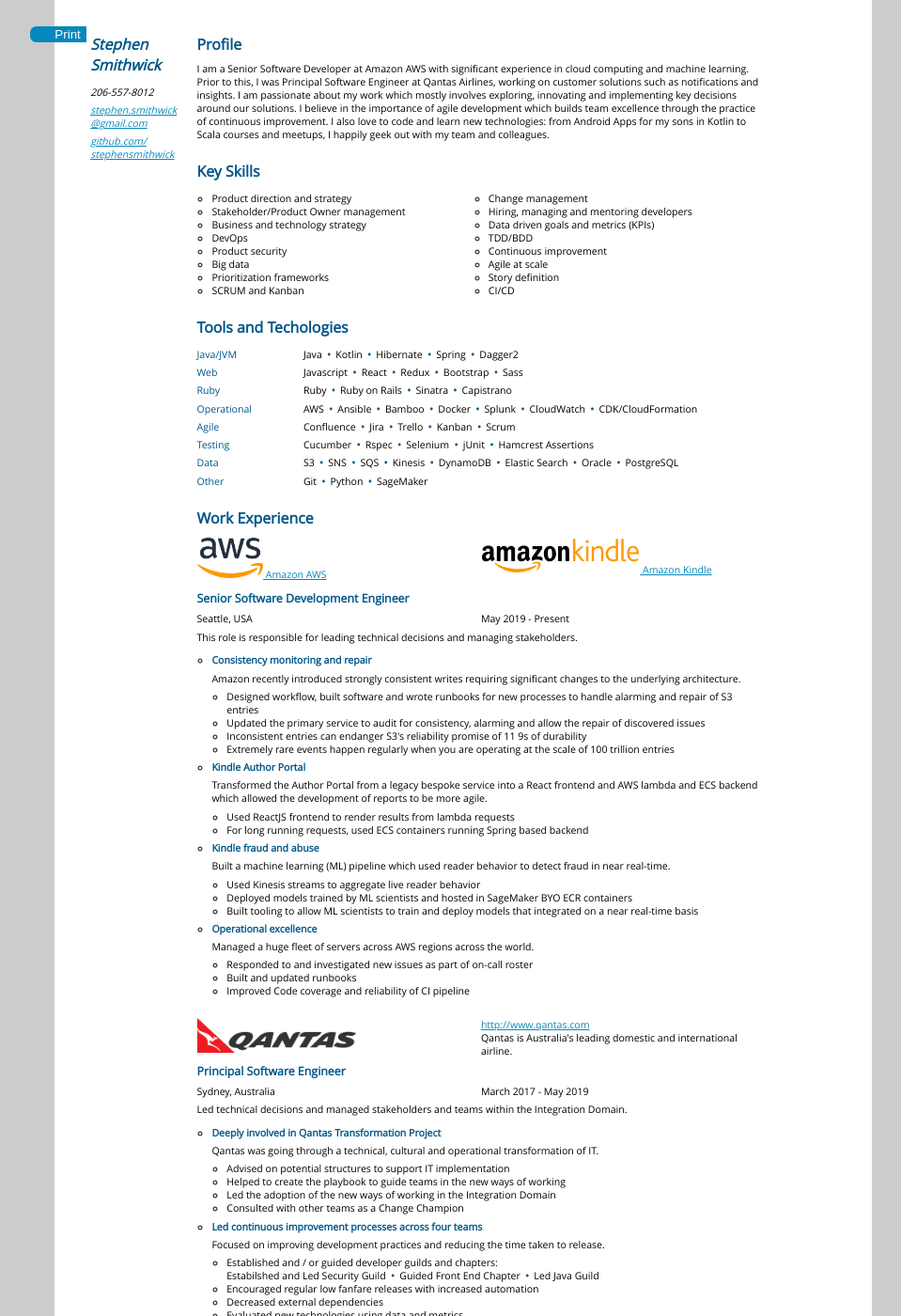
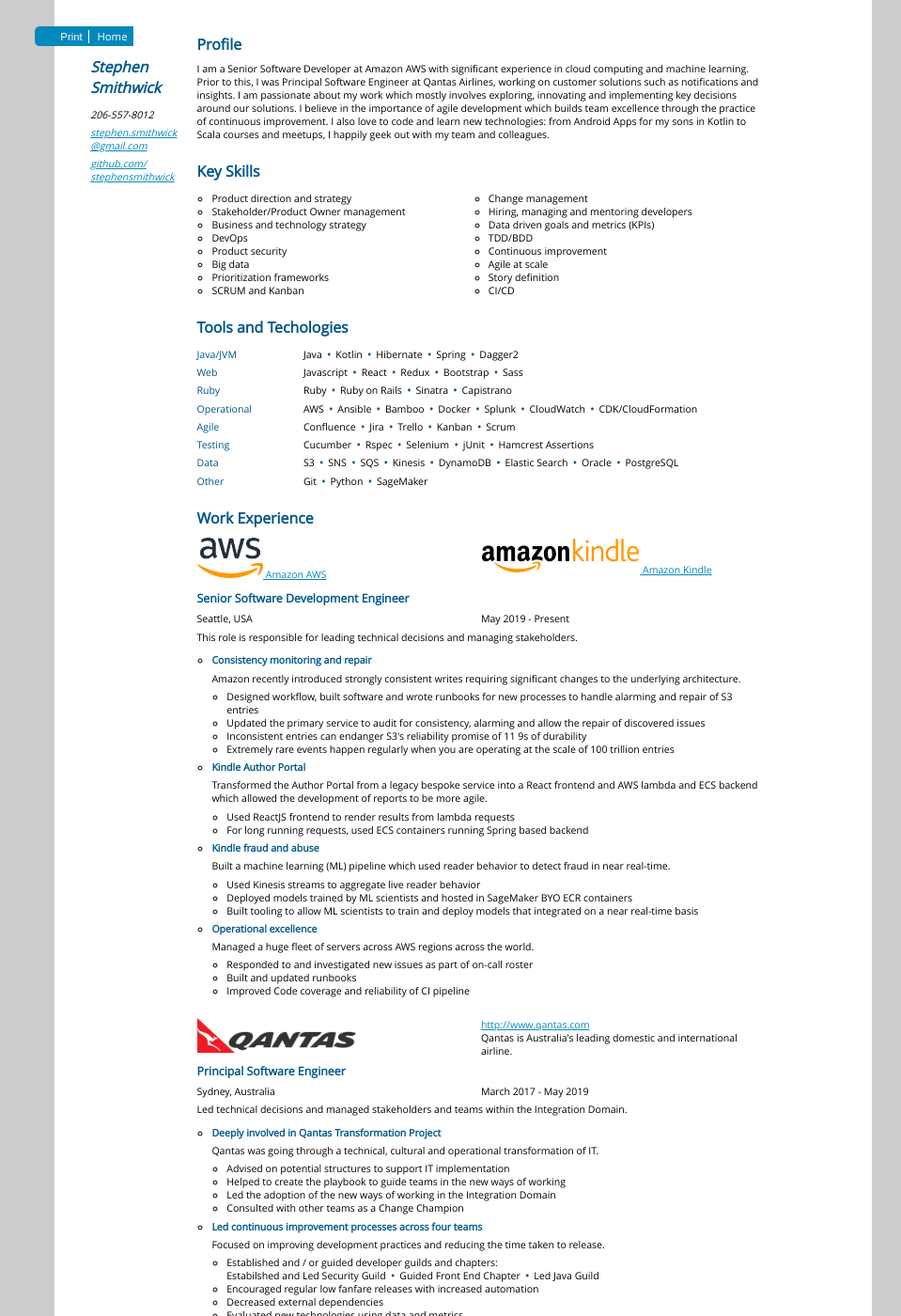
Before and after one commit to StephenSmithwick/StephenSmithwick.github.io, a Jekyll site: the page built from cv.html, in a window 1280 px wide and 1400 px high. Shown: the whole window at 94% size, without its empty margins (147-1106 px from the left). Built offline with Jekyll 4.4.1, drawn with Linux system fonts in a browser that asks for light colours.

Commit message:
Analytics to know if we are receiving any traffic, navigation tweaks including a link back to home from the resume nav ribbon

```diff
--- a/_includes/head.html
+++ b/_includes/head.html
@@ -8,4 +8,8 @@
 
     <link rel="stylesheet" href="{{ "/css/main.css" | prepend: site.baseurl }}">
     <link rel="canonical" href="{{ page.url | replace:'index.html','' | prepend: site.baseurl | prepend: site.url }}">
+
+    {% if site.google_analytics and jekyll.environment == 'production' %}
+        {% include analytics.html %}
+    {% endif %}
 </head>
--- a/css/cv.scss
+++ b/css/cv.scss
@@ -5,6 +5,7 @@
 @import url(fonts/open_sans.css);
 
 $dark-blue: #00578A;
+$darker-blue: darken($dark-blue, 25%);
 $mid-blue: #0588BC;
 $light-blue: #CAE4F1;
 $desk: #CCC;
@@ -179,21 +180,34 @@
     display: none;
   }
 
-  button {
+  .left-nav {
+    top: 0em;
     left: calc(-2em - #{$left-outside-margin});
-    padding-left: 2em;
+    padding: .25em 0em .25em 2em;
     position: absolute;
     background-color: $mid-blue;
-    color: #fff;
-    border: none;
-    border-radius: .5em 0 0 .5em
+    border-radius: .5em 0 0 .5em;
+
+    a, button {
+      &:hover { cursor: pointer; }
+      &:last-child { border-width: 0; }
+
+      font-size: .30cm;
+      color: #fff;
+      text-decoration: none;
+      background-color: transparent;
+      border: solid #fff;
+      border-width: 0 1px 0 0;
+      padding: 1px 6px;
+    }
+  }
+
+  address {
+    margin-top: 3em;
   }
 
   aside {
     position: fixed;
-    button {
-      top: 0px;
-    }
   }
   article {
     margin-left: $sidebar-width - $inside-margin;
@@ -201,7 +215,7 @@
 }
 
 @media print {
-  button {
+  .left-nav {
     display: none;
   }
 
@@ -209,9 +223,6 @@
     address {
       page-break-after: always;
       page-break-inside: avoid;
-      button {
-        display: none;
-      }
     }
   }
 
--- a/cv.html
+++ b/cv.html
@@ -6,7 +6,10 @@
 ---
 
 <aside>
-  <button onclick="print_cv()">Print</button>
+  <div class="left-nav">
+    <button onclick="print_cv()">Print</button>
+    <a href="{{ site.baseurl }}/">Home</a>
+  </div>
   <address>
     <h1>Stephen Smithwick</h1>
 
--- a/index.html
+++ b/index.html
@@ -3,6 +3,8 @@
 ---
 
 <div class="home">
+
+  <a href="cv.html">My Resume</a></p>
 
   <h1 class="page-heading">Posts</h1>
 
@@ -19,6 +21,5 @@
   </ul>
 
   <p class="rss-subscribe">subscribe <a href="{{ "/feed.xml" | prepend: site.baseurl }}">via RSS</a></p>
-  <p>My Resume: <a href="cv.html">Resume</a></p>
 
 </div>
```
Also changed, not shown: _includes/analytics.html (added, +9 -0 lines), _layouts/resume.html (deleted, +0 -10 lines).
